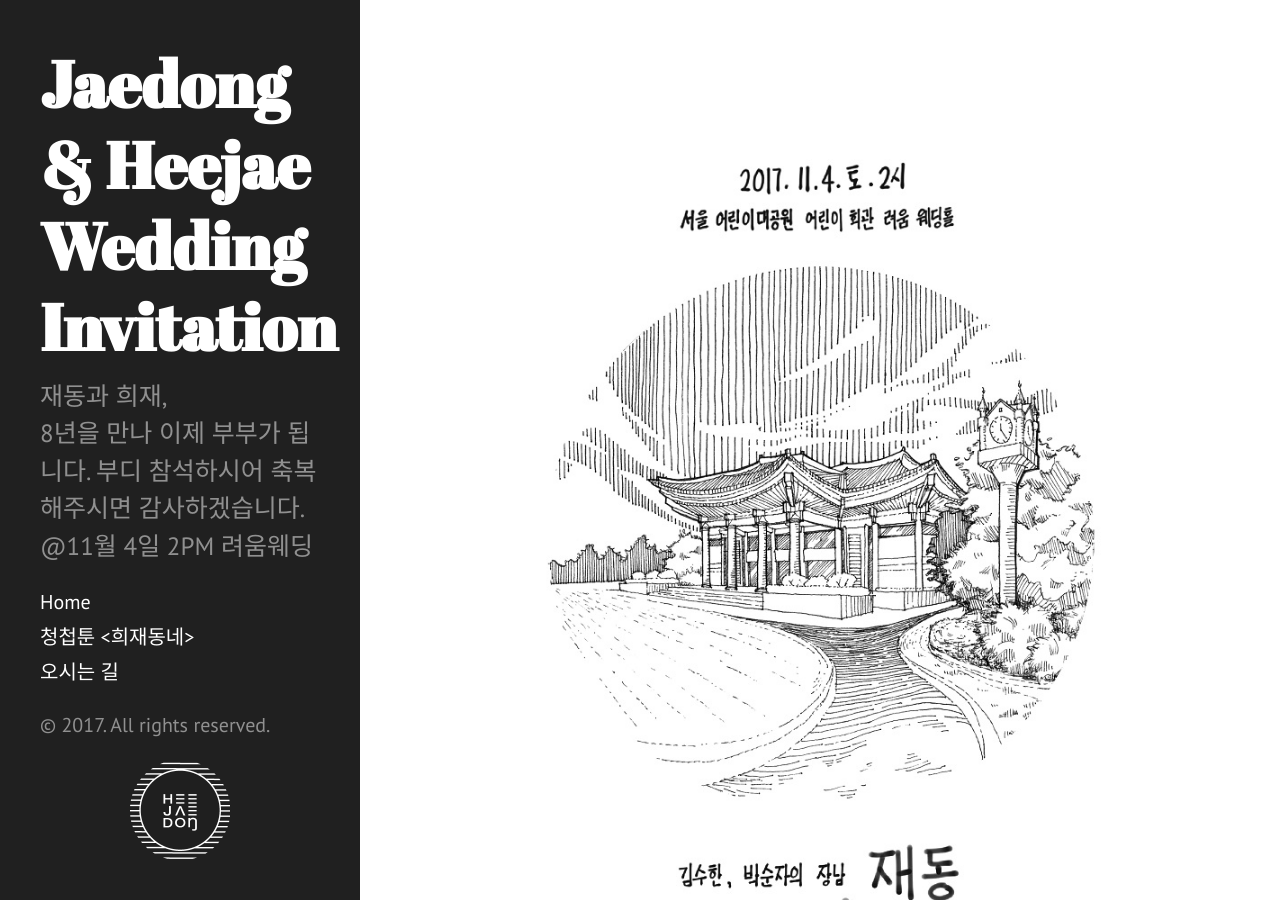
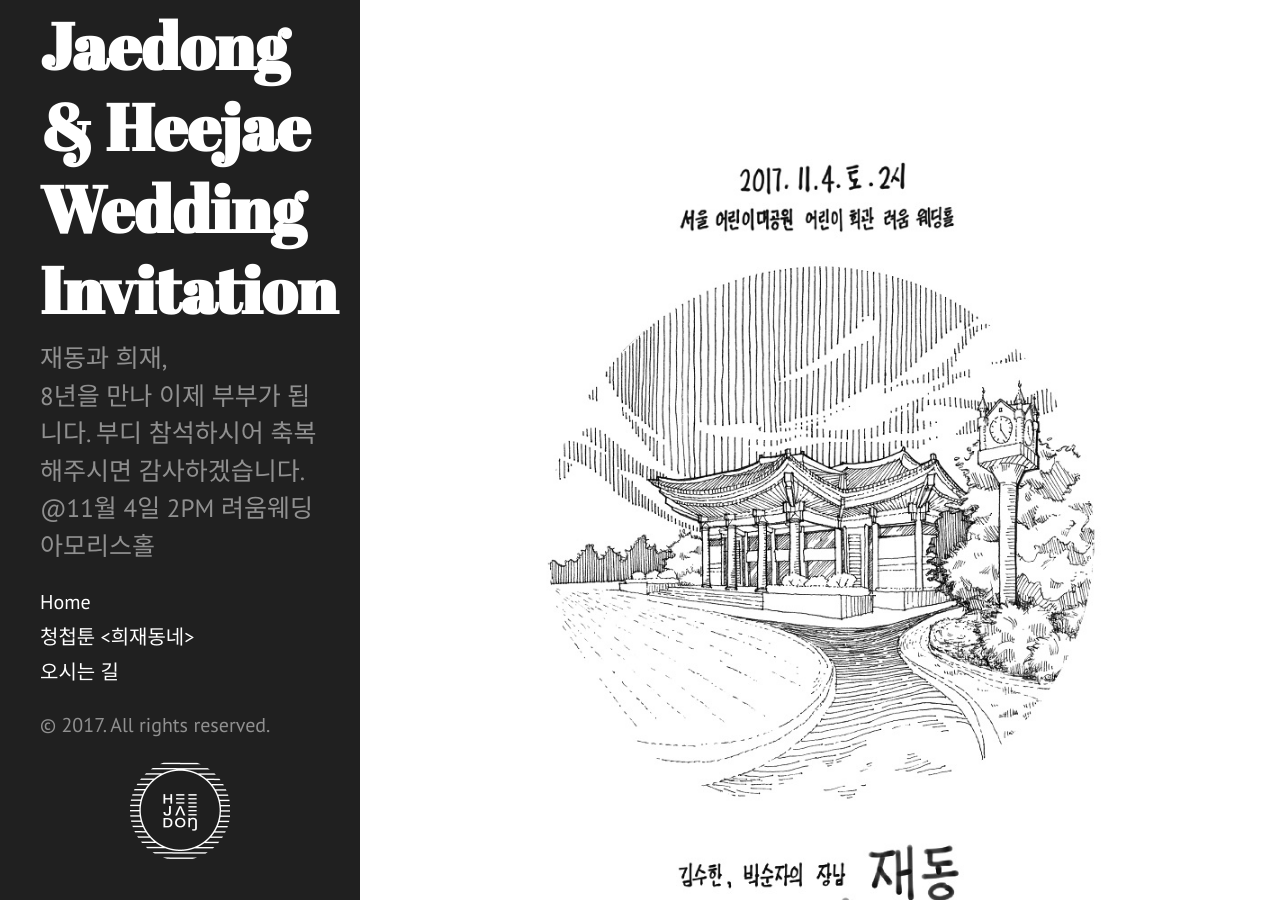
Before and after one commit to heejaedongne/heejaedongne.github.io, a Jekyll site: the page built from index.html, in a window 1280 px wide and 900 px high. Built offline with Jekyll 4.4.1, drawn with Linux system fonts in a browser that asks for light colours; nearby versions of some CDN libraries; Markdown is read by kramdown in place of the engine named in the settings.

Commit message:
add hall name

```diff
--- a/_config.yml
+++ b/_config.yml
@@ -8,7 +8,7 @@ permalink:        pretty
 # Setup
 title:            'Jaedong<br>& Heejae Wedding Invitation'
 tagline:          'A Jekyll theme'
-description:      '재동과 희재,<br>8년을 만나 이제 부부가 됩니다. 부디 참석하시어 축복해주시면 감사하겠습니다.<br>@11월 4일 2PM 려움웨딩'
+description:      '재동과 희재,<br>8년을 만나 이제 부부가 됩니다. 부디 참석하시어 축복해주시면 감사하겠습니다.<br>@11월 4일 2PM 려움웨딩 아모리스홀'
 url:              https://heejaedongne.github.io
 baseurl:          /
 
```
